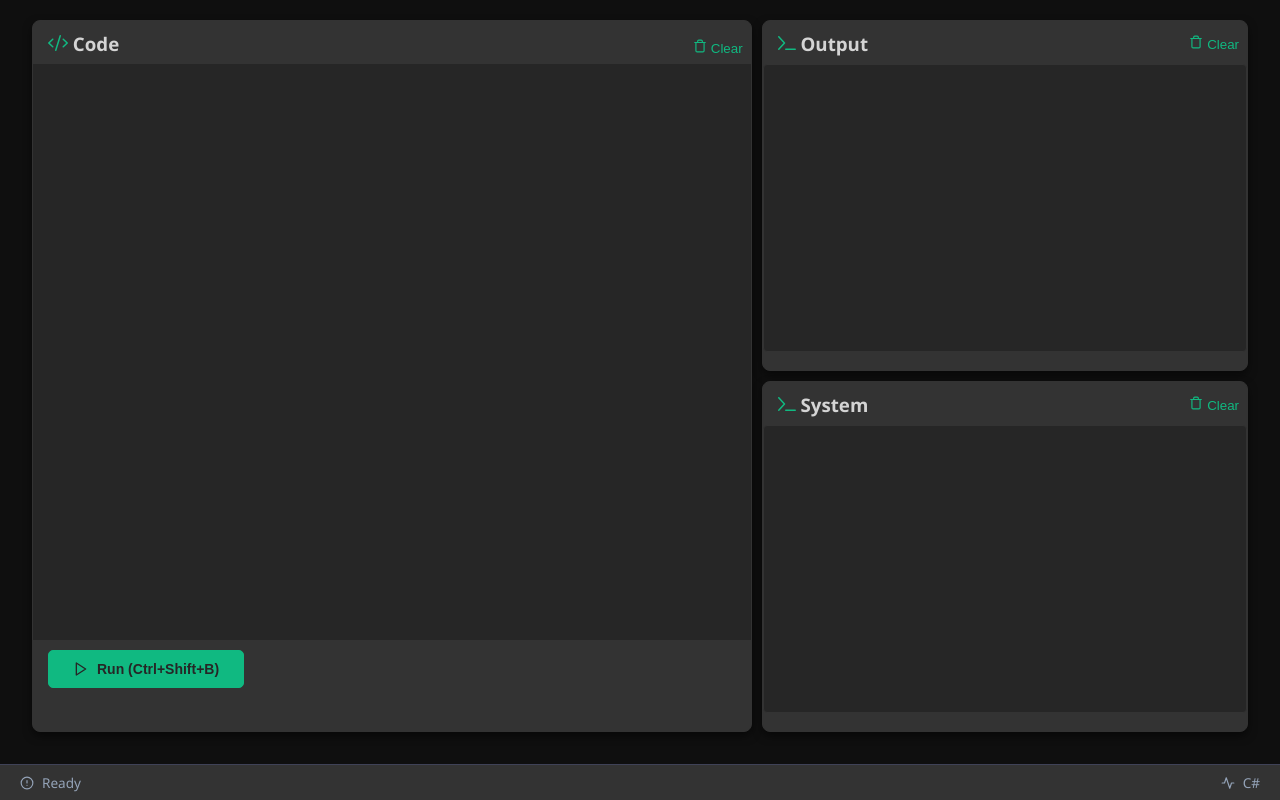
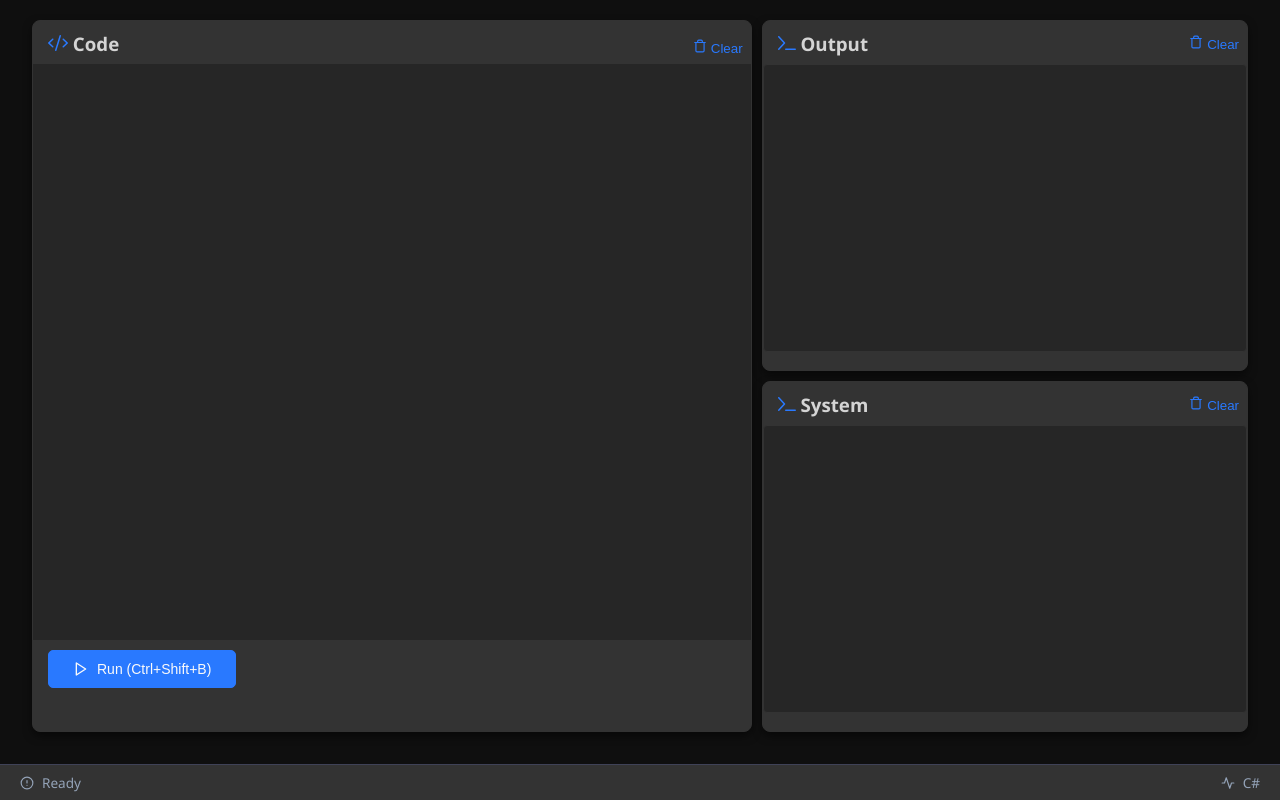
Before and after one commit to DavidHade/cloud.IDE, a plain HTML site: page 404.html in a window 1280 px wide. Drawn offline with nearby package versions, Linux system fonts and the light colour scheme; no server answers.

Commit message:
Deploying to gh-pages from  @ c288785f8084e57f5712a42312587831cb17ea3e 🚀

```diff
--- a/404.html
+++ b/404.html
@@ -20,6 +20,8 @@
             --text-primary: #f8fafc;
             --text-secondary: #94a3b8;
             --border-color: #3f4257;
+            /*--accent: #ef4444;*/
+            --accent: #2979ff;
             --success: #10b981;
             --error: #ef4444;
             --warning: #f59e0b;
@@ -141,16 +143,16 @@
         .button-clear{
             background: none;
             border: none;
-            color: var(--success);
+            color: var(--accent);
             cursor: pointer;
             padding: 4px 8px;
         }
 
         /* Button Styles */
         #run {
-            background-color: var(--success);
-            color: var(--editor-bg);
-            border: 1px solid var(--success);
+            background-color: var(--accent);
+            color: #fafafa;
+            border: 1px solid var(--accent);
             padding: 10px 24px;
             text-align: center;
             text-decoration: none;
@@ -158,7 +160,7 @@
             align-items: center;
             gap: 8px;
             font-size: 14px;
-            font-weight: 700;
+            font-weight: 500;
             margin-top: 10px;
             margin-left: 15px;
             cursor: pointer;
@@ -268,7 +270,7 @@
                 <div style="display: flex; justify-content: space-between; align-items: center;">
                     <h3 style="padding-bottom: 8px; font-weight: 600;">
                         <svg aria-hidden="true" style="height: 16px" focusable="false" data-prefix="far" data-icon="code" role="img" xmlns="http://www.w3.org/2000/svg" viewBox="0 0 640 512">
-                            <path fill="var(--success)" d="M399.1 1.1c-12.7-3.9-26.1 3.1-30 15.8l-144 464c-3.9 12.7 3.1 26.1 15.8 30s26.1-3.1 30-15.8l144-464c3.9-12.7-3.1-26.1-15.8-30zm71.4 118.5c-9.1 9.7-8.6 24.9 1.1 33.9L580.9 256 471.6 358.5c-9.7 9.1-10.2 24.3-1.1 33.9s24.3 10.2 33.9 1.1l128-120c4.8-4.5 7.6-10.9 7.6-17.5s-2.7-13-7.6-17.5l-128-120c-9.7-9.1-24.9-8.6-33.9 1.1zm-301 0c-9.1-9.7-24.3-10.2-33.9-1.1l-128 120C2.7 243 0 249.4 0 256s2.7 13 7.6 17.5l128 120c9.7 9.1 24.9 8.6 33.9-1.1s8.6-24.9-1.1-33.9L59.1 256 168.4 153.5c9.7-9.1 10.2-24.3 1.1-33.9z"></path>
+                            <path fill="var(--accent)" d="M399.1 1.1c-12.7-3.9-26.1 3.1-30 15.8l-144 464c-3.9 12.7 3.1 26.1 15.8 30s26.1-3.1 30-15.8l144-464c3.9-12.7-3.1-26.1-15.8-30zm71.4 118.5c-9.1 9.7-8.6 24.9 1.1 33.9L580.9 256 471.6 358.5c-9.7 9.1-10.2 24.3-1.1 33.9s24.3 10.2 33.9 1.1l128-120c4.8-4.5 7.6-10.9 7.6-17.5s-2.7-13-7.6-17.5l-128-120c-9.7-9.1-24.9-8.6-33.9 1.1zm-301 0c-9.1-9.7-24.3-10.2-33.9-1.1l-128 120C2.7 243 0 249.4 0 256s2.7 13 7.6 17.5l128 120c9.7 9.1 24.9 8.6 33.9-1.1s8.6-24.9-1.1-33.9L59.1 256 168.4 153.5c9.7-9.1 10.2-24.3 1.1-33.9z"></path>
                         </svg>
                         Code
                     </h3>
@@ -299,7 +301,7 @@
                 <div style="display: flex; justify-content: space-between; align-items: center; margin-bottom: 8px;">
                     <h3 style="margin: 0; font-weight: 600;">
                         <svg aria-hidden="true" style="height: 16px" focusable="false" data-prefix="far" data-icon="terminal" role="img" xmlns="http://www.w3.org/2000/svg" viewBox="0 0 576 512">
-                            <path fill="var(--success)" d="M6.3 72.2c-9-9.8-8.3-24.9 1.4-33.9s24.9-8.3 33.9 1.4l184 200c8.5 9.2 8.5 23.3 0 32.5l-184 200c-9 9.8-24.2 10.4-33.9 1.4s-10.4-24.2-1.4-33.9L175.4 256 6.3 72.2zM248 432H552c13.3 0 24 10.7 24 24s-10.7 24-24 24H248c-13.3 0-24-10.7-24-24s10.7-24 24-24z"></path>
+                            <path fill="var(--accent)" d="M6.3 72.2c-9-9.8-8.3-24.9 1.4-33.9s24.9-8.3 33.9 1.4l184 200c8.5 9.2 8.5 23.3 0 32.5l-184 200c-9 9.8-24.2 10.4-33.9 1.4s-10.4-24.2-1.4-33.9L175.4 256 6.3 72.2zM248 432H552c13.3 0 24 10.7 24 24s-10.7 24-24 24H248c-13.3 0-24-10.7-24-24s10.7-24 24-24z"></path>
                         </svg>
                         Output
                     </h3>
@@ -321,7 +323,7 @@
                 <div style="display: flex; justify-content: space-between; align-items: center; margin-bottom: 8px;">
                     <h3 style="margin: 0; font-weight: 600;">
                         <svg aria-hidden="true" style="height: 16px" focusable="false" data-prefix="far" data-icon="terminal" role="img" xmlns="http://www.w3.org/2000/svg" viewBox="0 0 576 512">
-                            <path fill="var(--success)" d="M6.3 72.2c-9-9.8-8.3-24.9 1.4-33.9s24.9-8.3 33.9 1.4l184 200c8.5 9.2 8.5 23.3 0 32.5l-184 200c-9 9.8-24.2 10.4-33.9 1.4s-10.4-24.2-1.4-33.9L175.4 256 6.3 72.2zM248 432H552c13.3 0 24 10.7 24 24s-10.7 24-24 24H248c-13.3 0-24-10.7-24-24s10.7-24 24-24z"></path>
+                            <path fill="var(--accent)" d="M6.3 72.2c-9-9.8-8.3-24.9 1.4-33.9s24.9-8.3 33.9 1.4l184 200c8.5 9.2 8.5 23.3 0 32.5l-184 200c-9 9.8-24.2 10.4-33.9 1.4s-10.4-24.2-1.4-33.9L175.4 256 6.3 72.2zM248 432H552c13.3 0 24 10.7 24 24s-10.7 24-24 24H248c-13.3 0-24-10.7-24-24s10.7-24 24-24z"></path>
                         </svg>
                         System
                     </h3>
--- a/wwwroot/_framework/blazor.boot.json
+++ b/wwwroot/_framework/blazor.boot.json
@@ -1,7 +1,7 @@
 {
   "mainAssemblyName": "WASM",
   "resources": {
-    "hash": "sha256-/yO8+aY0+1jDdxjm8BHMGsVZ0lRcaXaKb6fLJ/OO4hA=",
+    "hash": "sha256-+/j7klLSS98LpzSkRZDDJlv8zvR9xiA4rSwNS/iYm2E=",
     "jsModuleNative": {
       "dotnet.native.8.0.14.ao03vwswak.js": "sha256-DTUQS6Jc6BNnS7sYYezFfaUKVmQq0/lanhQuJfygH/k="
     },
@@ -61,7 +61,7 @@
       "System.Xml.ReaderWriter.dll": "sha256-m8WoxuPuLju5w/YKz+rT1+PLJ52zk253gTHvrhw4gP4=",
       "System.Xml.XDocument.dll": "sha256-hO1Ftd+SXBc+6kBPocfWDRj6GIw97TssqjT8JiFtPGQ=",
       "System.Xml.XPath.XDocument.dll": "sha256-AW9MbPhJcQzZou8ahMb2uUQGgaoYsdmjpxmgSUikmso=",
-      "WASM.dll": "sha256-a9RM02O3RwsZRMKDvyNR1K+FtvNT0laS51k1D2N8E2I="
+      "WASM.dll": "sha256-J6q37ZFai3zH7N+Okc7BZo3hVVPrFW84nyFiTbw3uwg="
     },
     "satelliteResources": {
       "cs": {
```
Also changed, not shown: index.html (+10 -8 lines), 6 other files.
